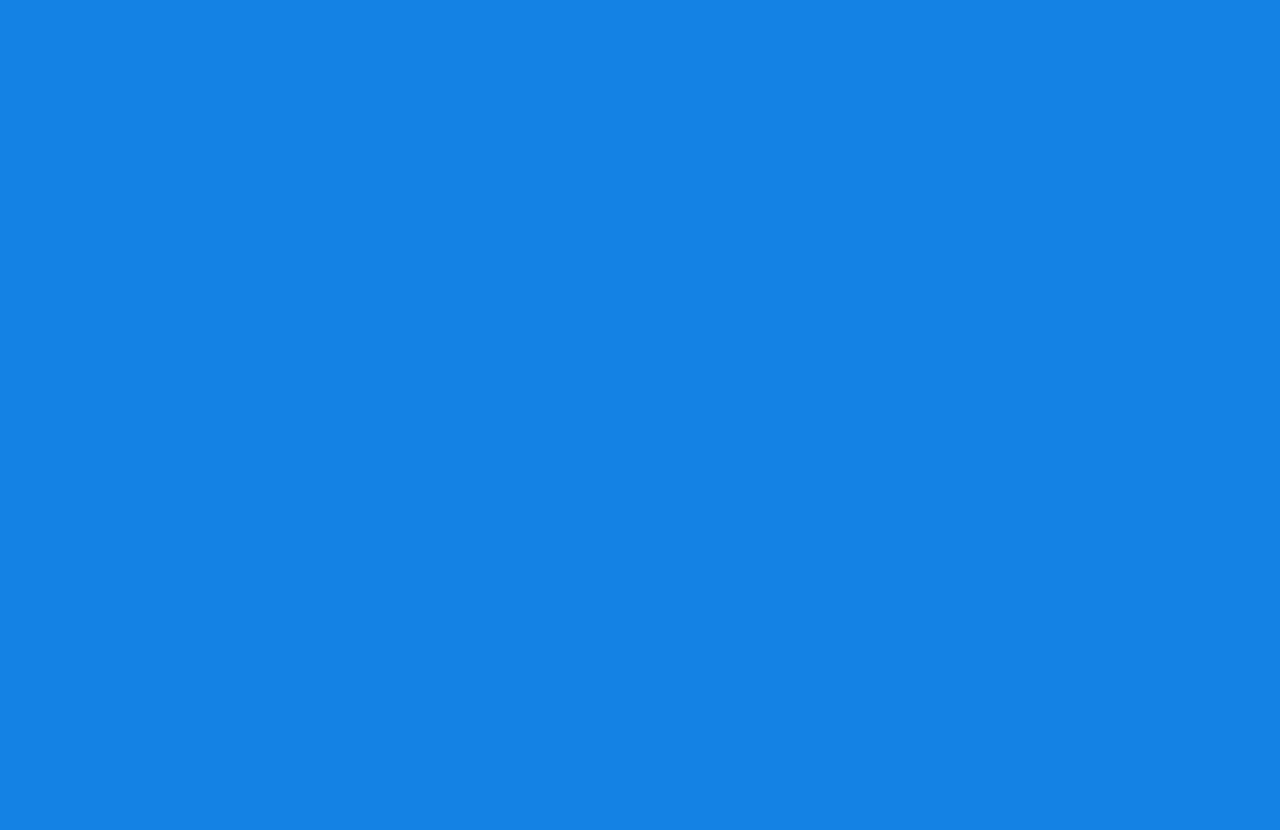
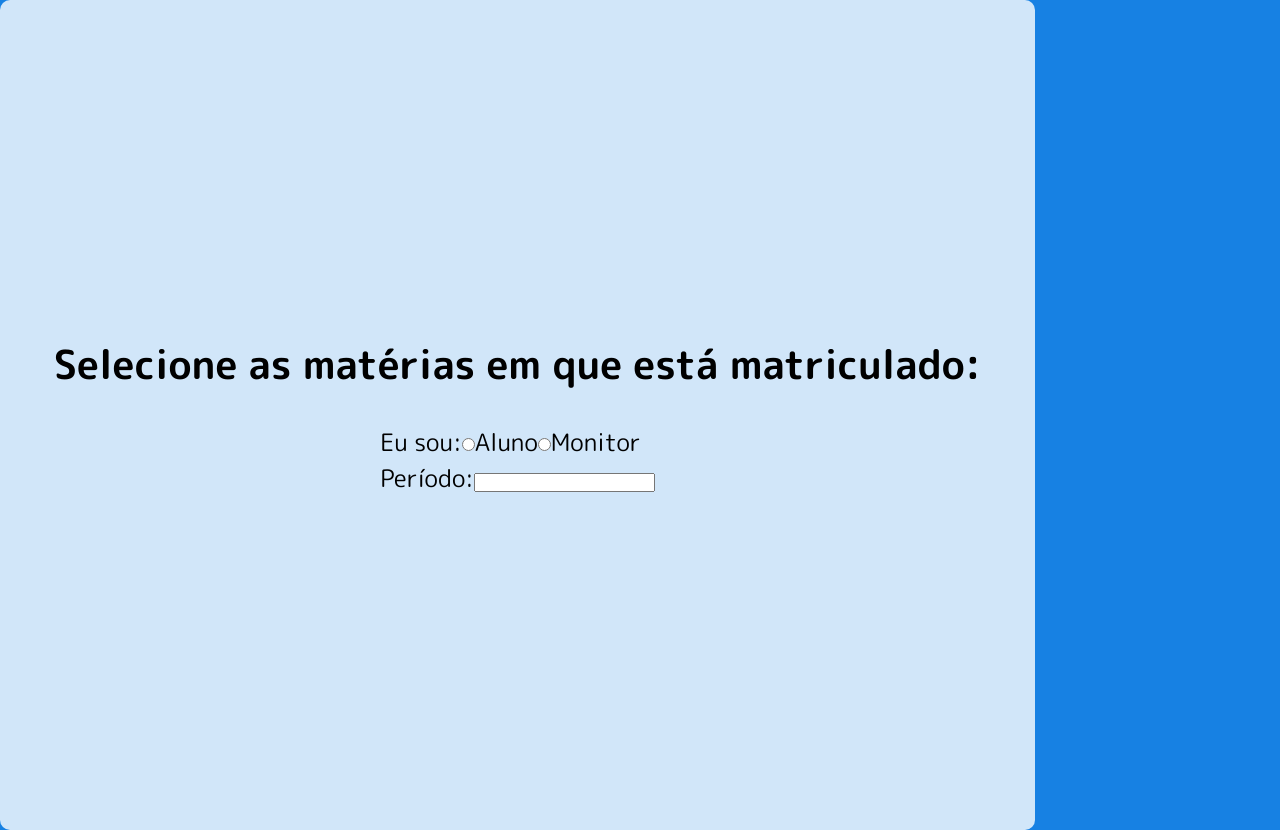
Before and after one commit to mateussf99/projeto_react, a React (Vite) app: page /selecao in a window 1280 px wide. Before the commit this address had no page. Before the commit the page ends 800 px from the top, so only its background shows below. Built offline with nearby package versions, Linux system fonts and the light colour scheme.

Commit message:
seleção de materias

```diff
--- a/src/App.jsx
+++ b/src/App.jsx
@@ -1,6 +1,7 @@
 import { BrowserRouter as Router, Route, Routes, } from 'react-router-dom';
 import Home from './pages/home';
 import Cadastro from './pages/cadastro'
+import Selecao from './pages/selecao_materias';
 import Teste from './pages/teste';
 
 function App() {
@@ -11,6 +12,7 @@ function App() {
         <Route exact path="/" element={<Home />} />
         <Route path="/cadastro" element={<Cadastro />} />
         <Route path="/teste" element={<Teste />} />
+        <Route path="/selecao" element={<Selecao />} />
       </Routes>
     </Router>
     );
--- /dev/null
+++ b/src/components/select_materials/index.jsx
@@ -0,0 +1,35 @@
+import './style.css'
+
+const index = () => {
+  return (
+    <div className='forms-materias'>
+        <h2>Selecione as matérias em que está matriculado:</h2>
+        <form action="#" method='get'>
+            <p className='tipo-aluno'>
+                <label >Eu sou:</label>
+                <input type="radio" id="Aluno" name="dicente" value="Aluno" required/>
+                <label >Aluno</label>
+                <input type="radio" id="Monitor" name="dicente" value="Monitor" required/>
+                <label >Monitor</label>
+            </p>
+            <p>
+                <label >Período:</label>
+                <input type="text" id="período" name="período" list="tickmarks"  required />
+                <datalist id="tickmarks">
+                    <option value="1 Período" label="1 Período"></option>
+                    <option value="2 Período" label="2 Período"></option>
+                    <option value="3 Período" label="3 Período"></option>
+                    <option value="4  Período" label="4 Período"></option>
+                    <option value="5  Período" label="5 Período"></option>
+                    <option value="6  Período" label="6 Período"></option>
+                    <option value="7 Período" label="7 Período"></option>
+                    <option value="8 Período" label="8 Período"></option>
+                </datalist>
+            </p>
+        </form>
+
+    </div>
+  )
+}
+
+export default index
--- /dev/null
+++ b/src/components/select_materials/style.css
@@ -0,0 +1,18 @@
+.forms-materias {
+    width: 103.5rem;
+    height: 83rem;
+    background-color: var(--white-color-2);
+    border-radius: 1rem;
+    display: flex;
+    justify-content: center;
+    align-items: center;
+    flex-direction: column;
+}
+.forms-materias h2 {
+    font-size: 4rem;
+    color: var(--black-color);
+    margin-bottom: 3rem;
+}
+.forms-materias form p{
+    font-size: 2.4rem;
+}
--- a/src/index.css
+++ b/src/index.css
@@ -18,10 +18,9 @@
 }
 
 html {
-  font-size: 62.5%;
-  /* 1rem = 10px */
-  scroll-behavior: smooth;
-  /*rolagem suave*/
+  font-size: 62.5%;/* 1rem = 10px */
+  scroll-behavior: smooth;/*rolagem suave*/
+  font-family: var(--regular-font); /*fonte padrão*/
 }
 
 body {
--- /dev/null
+++ b/src/pages/selecao_materias/index.jsx
@@ -0,0 +1,11 @@
+import './style.css'
+import Selecao from '../../components/select_materials'
+const index = () => {
+  return (
+    <div>
+        <Selecao/>
+    </div>
+  )
+}
+
+export default index
```
Also changed, not shown: src/pages/selecao_materias/style.css (added).
